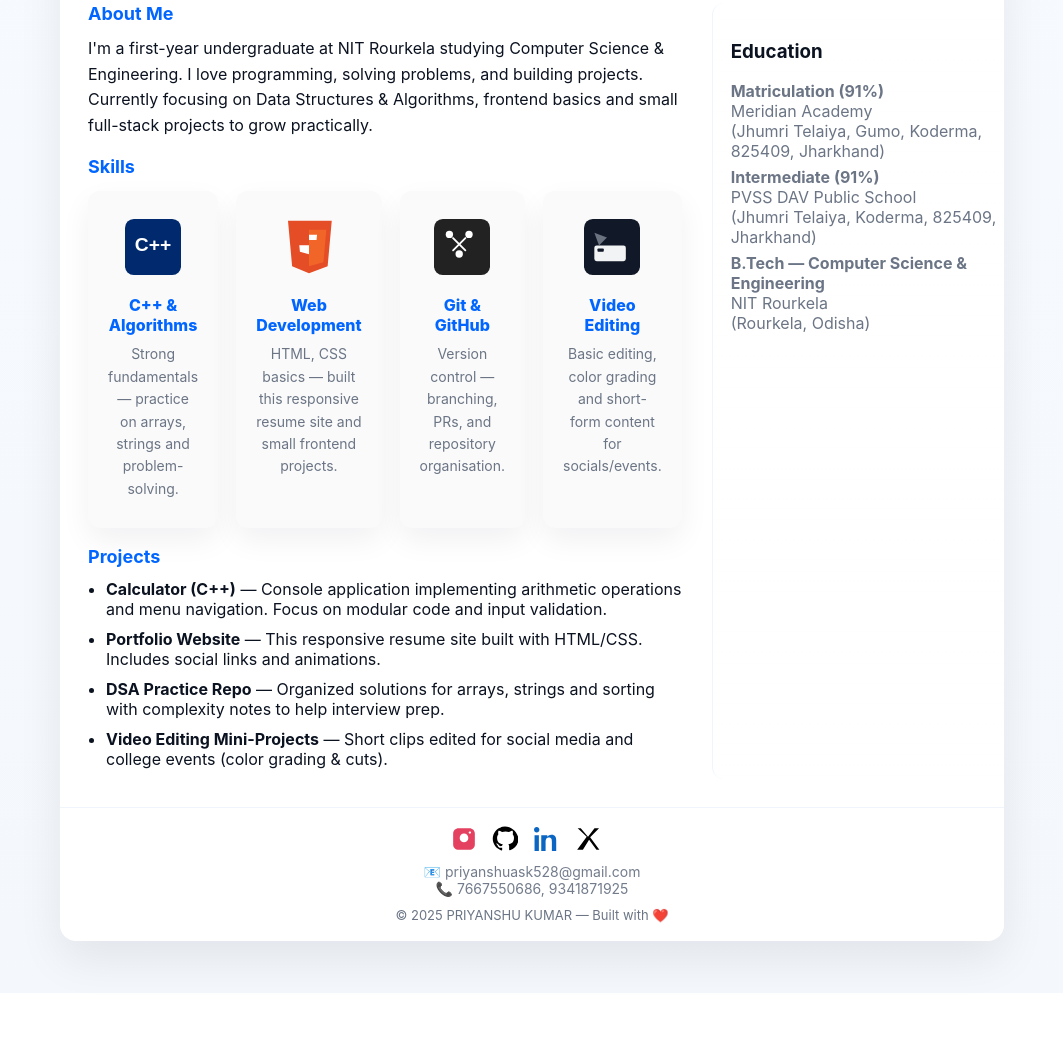
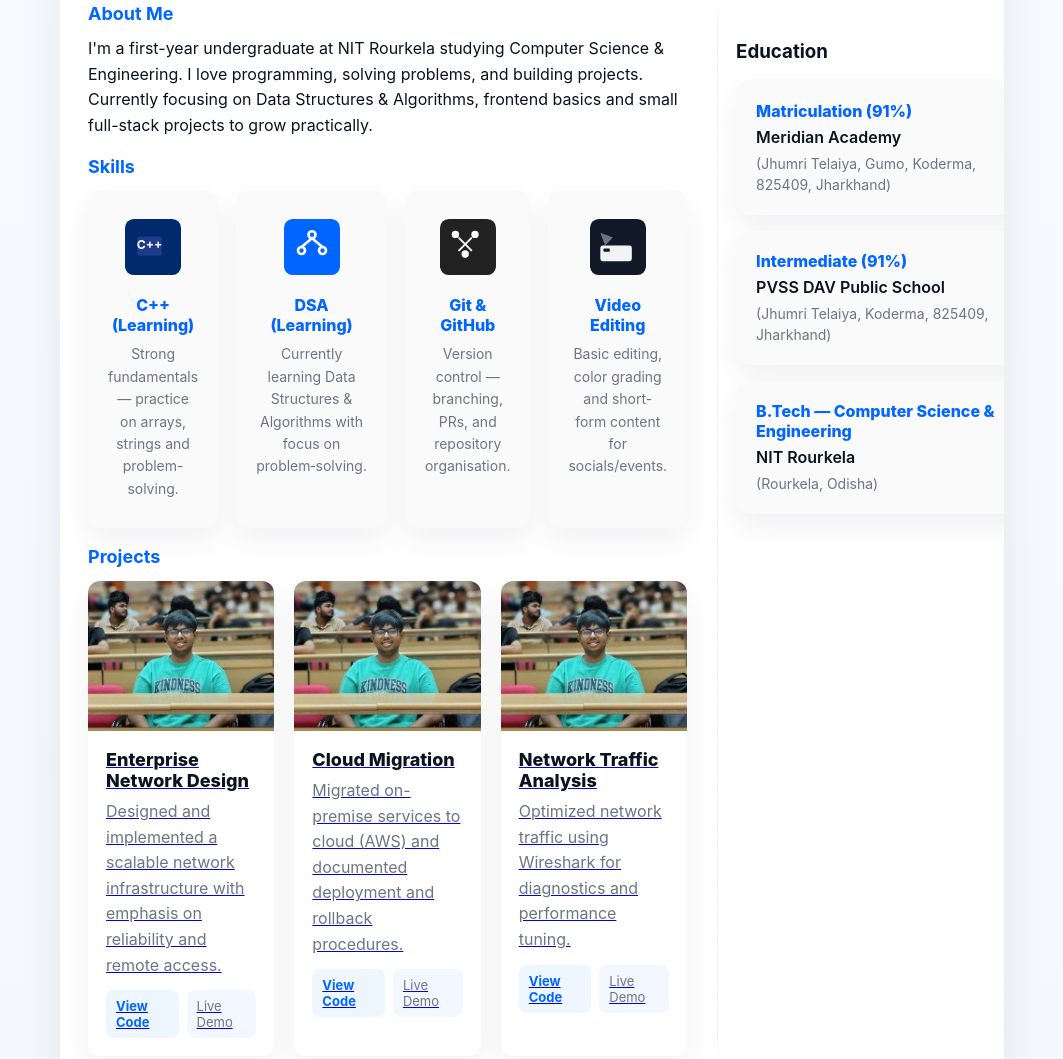
Before and after one commit to P2THE28/RESUME, a plain HTML site: page index.html in a window 1280 px wide. Shown: the part 243-1302 px from the top of the page, without its empty margins (108-1171 px from the left). Before the commit the page ends 1236 px from the top, so only its background shows below. Drawn offline with Linux system fonts and the light colour scheme.

Commit message:
Revise skill icons, project cards, and education layout
Updated skill icons and descriptions for C++ and DSA. Added new project cards with descriptions and styles for education section.

```diff
--- a/index.html
+++ b/index.html
@@ -108,30 +108,38 @@
             <div class="skills-grid">
               <div class="skill-card">
                 <div class="skill-icon" aria-hidden="true">
-                  <!-- C++ style badge (brand-like) -->
-                  <svg width="56" height="56" viewBox="0 0 64 64" xmlns="http://www.w3.org/2000/svg" role="img">
-                    <rect rx="10" width="64" height="64" fill="#002a6d" />
-                    <text x="50%" y="48%" fill="#fff" font-family="Arial, Helvetica, sans-serif" font-size="22" font-weight="700" text-anchor="middle" dominant-baseline="middle">C++</text>
-                  </svg>
+                  <!-- New C++ learning icon (book + code) -->
+<svg width="56" height="56" viewBox="0 0 64 64" xmlns="http://www.w3.org/2000/svg">
+  <rect rx="10" width="64" height="64" fill="#002a6d"/>
+  <g fill="#fff" transform="translate(14,14)">
+    <rect x="0" y="6" width="28" height="22" rx="3" fill="#1e3a8a"/>
+    <text x="14" y="20" text-anchor="middle" font-size="14" font-weight="700">C++</text>
+  </g>
+</svg>
                 </div>
                 <div>
-                  <div class="skill-title">C++ & Algorithms</div>
+                  <div class="skill-title">C++ (Learning)</div>
                   <p class="skill-desc">Strong fundamentals — practice on arrays, strings and problem-solving.</p>
                 </div>
               </div>
 
               <div class="skill-card">
                 <div class="skill-icon" aria-hidden="true">
-                  <!-- HTML5-like shield (web dev) -->
-                  <svg width="56" height="56" viewBox="0 0 64 64" xmlns="http://www.w3.org/2000/svg" role="img">
-                    <path d="M6 2h52l-4.7 52L32 62 12.7 54 8 2z" fill="#e44d26"/>
-                    <path d="M32 54l16.5-4.6 3.3-37H32V54z" fill="#f16529"/>
-                    <path d="M32 24h8.6l.6-6H32v6zm0 16.3l-10.4-2.8-.7-7.6H32v10.4z" fill="#fff"/>
-                  </svg>
+                  <!-- New DSA icon (tree/graph structure) -->
+<svg width="56" height="56" viewBox="0 0 64 64" xmlns="http://www.w3.org/2000/svg">
+  <rect rx="10" width="64" height="64" fill="#0066ff"/>
+  <g stroke="#fff" stroke-width="3" stroke-linecap="round" stroke-linejoin="round" fill="none" transform="translate(14,14)">
+    <circle cx="18" cy="4" r="4"/>
+    <circle cx="6" cy="22" r="4"/>
+    <circle cx="30" cy="22" r="4"/>
+    <line x1="18" y1="8" x2="6" y2="18"/>
+    <line x1="18" y1="8" x2="30" y2="18"/>
+  </g>
+</svg>
                 </div>
                 <div>
-                  <div class="skill-title">Web Development</div>
-                  <p class="skill-desc">HTML, CSS basics — built this responsive resume site and small frontend projects.</p>
+                  <div class="skill-title">DSA (Learning)</div>
+                  <p class="skill-desc">Currently learning Data Structures & Algorithms with focus on problem‑solving.</p>
                 </div>
               </div>
 
@@ -178,22 +186,94 @@
 
           <section class="projects" style="margin-top:18px">
             <h2>Projects</h2>
-            <ul>
-              <li><strong>Calculator (C++)</strong> — Console application implementing arithmetic operations and menu navigation. Focus on modular code and input validation.</li>
-              <li><strong>Portfolio Website</strong> — This responsive resume site built with HTML/CSS. Includes social links and animations.</li>
-              <li><strong>DSA Practice Repo</strong> — Organized solutions for arrays, strings and sorting with complexity notes to help interview prep.</li>
-              <li><strong>Video Editing Mini-Projects</strong> — Short clips edited for social media and college events (color grading & cuts).</li>
-            </ul>
+
+            <style>
+              .projects-grid{display:grid;grid-template-columns:repeat(3,1fr);gap:20px;margin-top:14px}
+              .project-card{background:#fff;border-radius:12px;overflow:hidden;box-shadow:0 12px 30px rgba(8,20,50,0.06);transition:transform .18s ease,box-shadow .18s ease;display:flex;flex-direction:column}
+              .project-media{height:150px;overflow:hidden;background:#e9eef6}
+              .project-media img{width:100%;height:100%;object-fit:cover;display:block}
+              .project-body{padding:18px}
+              .project-title{font-weight:800;font-size:18px;margin-bottom:8px;color:#0b1220}
+              .project-desc{color:var(--muted);line-height:1.6;margin:0}
+              .project-card:hover{transform:translateY(-8px);box-shadow:0 22px 44px rgba(8,20,50,0.1)}
+
+              @media(max-width:1100px){.projects-grid{grid-template-columns:repeat(2,1fr)}}
+              @media(max-width:720px){.projects-grid{grid-template-columns:1fr}.project-media{height:140px}}
+            </style>
+
+            <div class="projects-grid">
+              <a class="project-card" href="https://github.com/P2THE28" target="_blank" rel="noopener noreferrer">
+                <div class="project-media"><img src="assets/photo.jpg" alt="Enterprise Network Design"></div>
+                <div class="project-body">
+                  <div class="project-title">Enterprise Network Design</div>
+                  <p class="project-desc">Designed and implemented a scalable network infrastructure with emphasis on reliability and remote access.</p>
+                  <div style="margin-top:12px;display:flex;gap:8px">
+                    <span style="font-size:13px;padding:8px 10px;border-radius:8px;background:#eef6ff;font-weight:700;color:var(--accent)">View Code</span>
+                    <span style="font-size:13px;padding:8px 10px;border-radius:8px;background:#f3f7ff;color:var(--muted)">Live Demo</span>
+                  </div>
+                </div>
+              </a>
+
+              <a class="project-card" href="#" target="_blank" rel="noopener noreferrer">
+                <div class="project-media"><img src="assets/photo.jpg" alt="Cloud Migration"></div>
+                <div class="project-body">
+                  <div class="project-title">Cloud Migration</div>
+                  <p class="project-desc">Migrated on-premise services to cloud (AWS) and documented deployment and rollback procedures.</p>
+                  <div style="margin-top:12px;display:flex;gap:8px">
+                    <span style="font-size:13px;padding:8px 10px;border-radius:8px;background:#eef6ff;font-weight:700;color:var(--accent)">View Code</span>
+                    <span style="font-size:13px;padding:8px 10px;border-radius:8px;background:#f3f7ff;color:var(--muted)">Live Demo</span>
+                  </div>
+                </div>
+              </a>
+
+              <a class="project-card" href="#" target="_blank" rel="noopener noreferrer">
+                <div class="project-media"><img src="assets/photo.jpg" alt="Network Traffic Analysis"></div>
+                <div class="project-body">
+                  <div class="project-title">Network Traffic Analysis</div>
+                  <p class="project-desc">Optimized network traffic using Wireshark for diagnostics and performance tuning.</p>
+                  <div style="margin-top:12px;display:flex;gap:8px">
+                    <span style="font-size:13px;padding:8px 10px;border-radius:8px;background:#eef6ff;font-weight:700;color:var(--accent)">View Code</span>
+                    <span style="font-size:13px;padding:8px 10px;border-radius:8px;background:#f3f7ff;color:var(--muted)">Live Demo</span>
+                  </div>
+                </div>
+              </a>
+
+            </div>
           </section>
         </main>
 
         <aside class="side">
           <h3>Education</h3>
-          <div class="edu muted">
-            <p><strong>Matriculation (91%)</strong><br>Meridian Academy <br>(Jhumri Telaiya, Gumo, Koderma, 825409, Jharkhand)</p>
-            <p><strong>Intermediate (91%)</strong><br>PVSS DAV Public School <br>(Jhumri Telaiya, Koderma, 825409, Jharkhand)</p>
-            <p><strong>B.Tech — Computer Science & Engineering</strong><br>NIT Rourkela <br>(Rourkela, Odisha)</p>
-          </div>
+
+          <style>
+            .edu-cards{display:grid;grid-template-columns:1fr;gap:16px;margin-top:14px}
+            .edu-card{background:#fafafa;border-radius:14px;box-shadow:0 12px 28px rgba(8,20,50,0.06);padding:20px;transition:transform .18s ease,box-shadow .18s ease}
+            .edu-card:hover{transform:translateY(-6px);box-shadow:0 20px 40px rgba(8,20,50,0.1)}
+            .edu-title{font-weight:800;font-size:16px;color:var(--accent);margin-bottom:6px}
+            .edu-school{font-weight:600;color:#0b1220;margin-bottom:6px}
+            .edu-address{font-size:14px;color:var(--muted);line-height:1.5}
+            @media(max-width:920px){.edu-cards{grid-template-columns:1fr}}
+          </style>
+
+          <div class="edu-cards">
+            <div class="edu-card">
+              <div class="edu-title">Matriculation (91%)</div>
+              <div class="edu-school">Meridian Academy</div>
+              <div class="edu-address">(Jhumri Telaiya, Gumo, Koderma, 825409, Jharkhand)</div>
+            </div>
+
+            <div class="edu-card">
+              <div class="edu-title">Intermediate (91%)</div>
+              <div class="edu-school">PVSS DAV Public School</div>
+              <div class="edu-address">(Jhumri Telaiya, Koderma, 825409, Jharkhand)</div>
+            </div>
+
+            <div class="edu-card">
+              <div class="edu-title">B.Tech — Computer Science & Engineering</div>
+              <div class="edu-school">NIT Rourkela</div>
+              <div class="edu-address">(Rourkela, Odisha)</div>
+            </div>
+          </div
 
           <!-- removed aside download CTA as requested -->
         </aside>
@@ -244,5 +324,32 @@
       });
     });
   </script>
+
+  <!-- 🔊 Scroll & Click Sounds -->
+  <script>
+    // Preload audio
+    const scrollSound = new Audio('assets/scroll.mp3');
+    const clickSound = new Audio('assets/click.mp3');
+
+    scrollSound.volume = 0.35;
+    clickSound.volume = 0.45;
+
+    // Play click sound on any clickable project card
+    document.addEventListener('click', (e) => {
+      const card = e.target.closest('.project-card');
+      if(card) clickSound.play().catch(()=>{});
+    });
+
+    // Throttle scroll sound so it doesn't spam
+    let scrollTimeout = false;
+    window.addEventListener('scroll', () => {
+      if(!scrollTimeout){
+        scrollSound.play().catch(()=>{});
+        scrollTimeout = true;
+        setTimeout(()=> scrollTimeout = false, 400);
+      }
+    });
+  </script>
+
 </body>
 </html>
```
